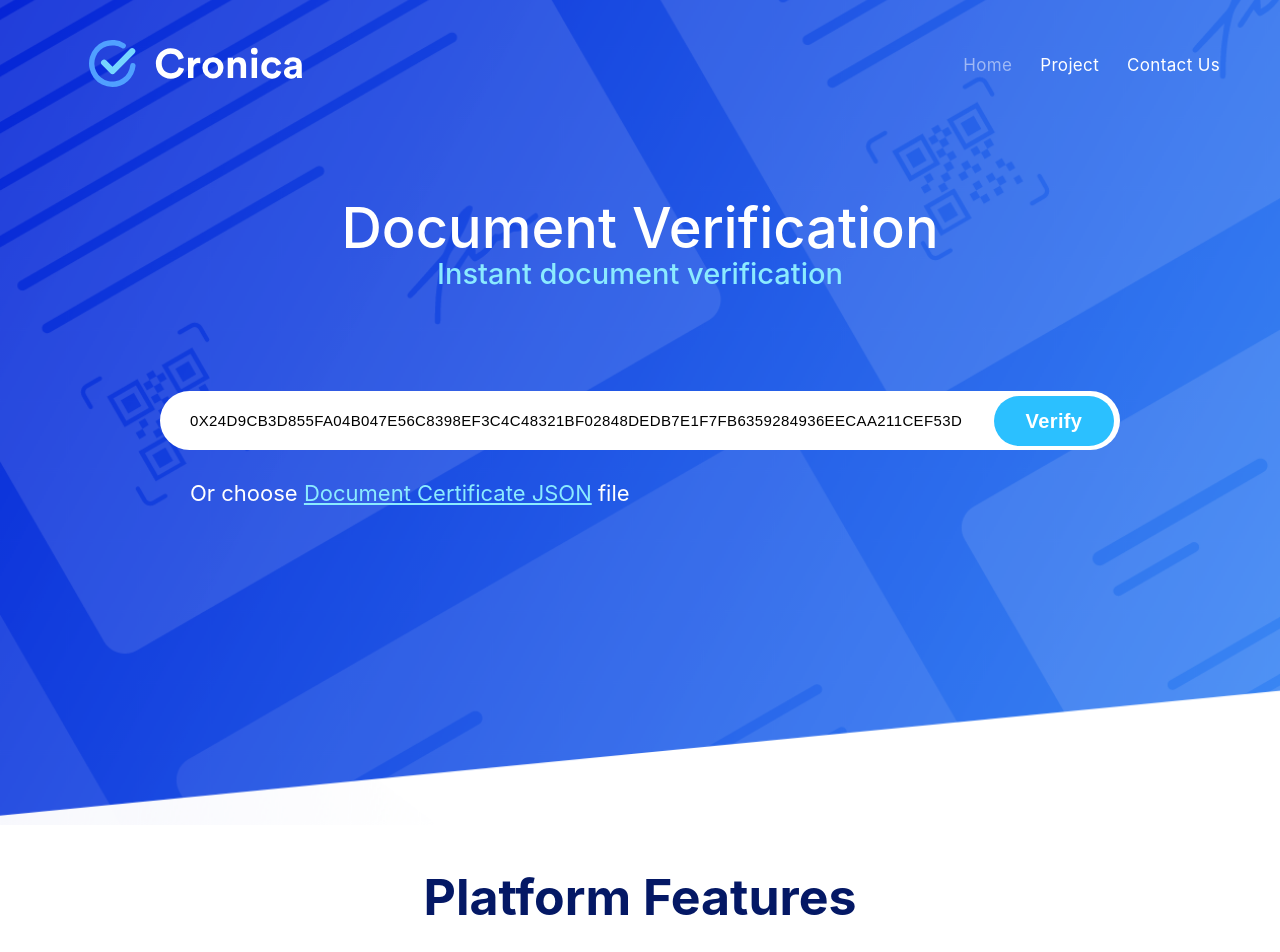
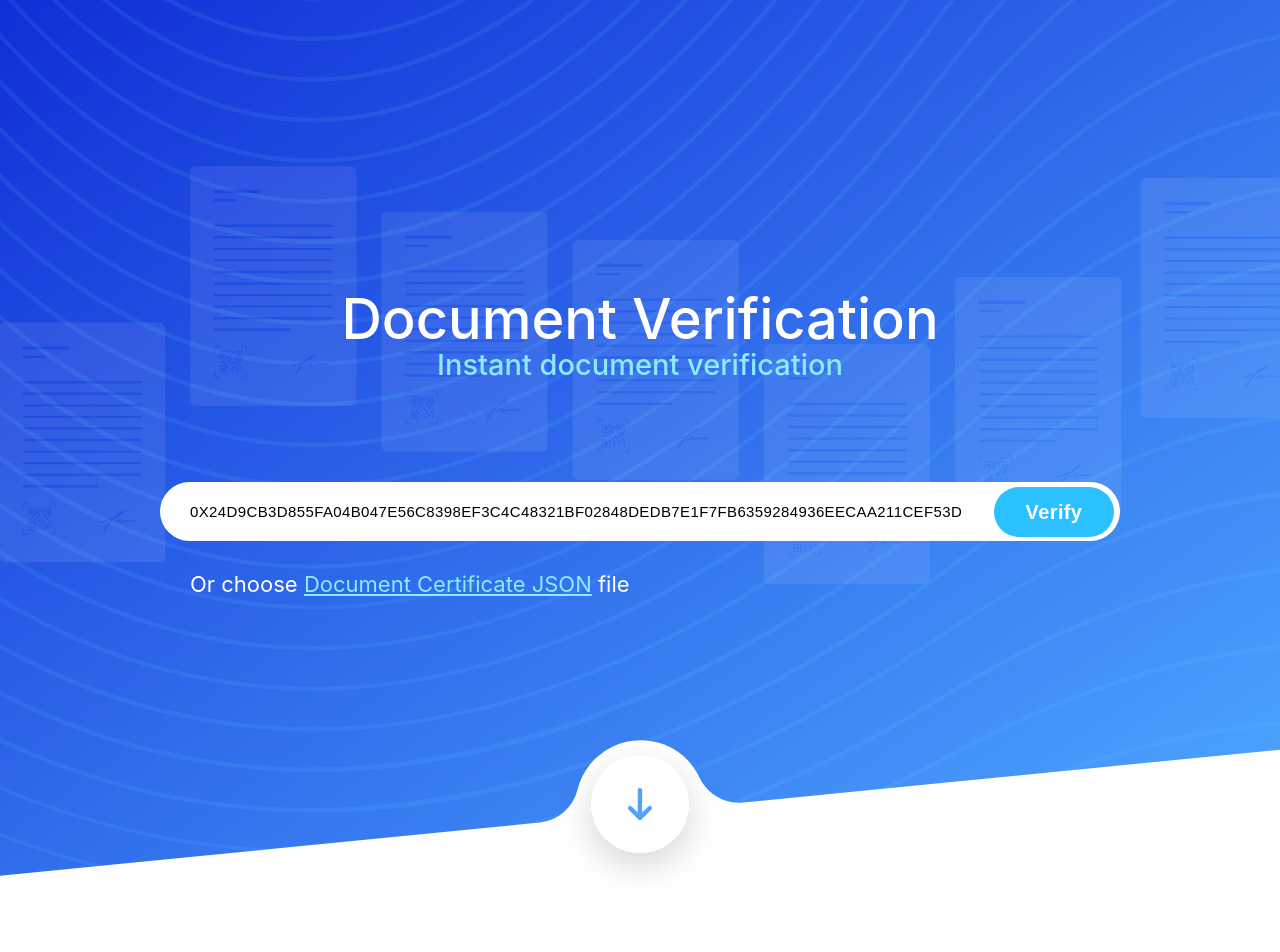
Before and after one commit to cronicaio/verifier-front, a React (Create React App) app: page /#/ in a window 1280 px wide. Shown: the top 952 px of the page. Built offline with nearby package versions, Linux system fonts and the light colour scheme.

Commit message:
update styles

```diff
--- a/src/pages/home/home.page.js
+++ b/src/pages/home/home.page.js
@@ -34,6 +34,7 @@ function Home({ match }) {
         <div className="Or-choose-Document textCenter">
           Or choose <Link to="/">Document Certificate JSON</Link> file
         </div>
+        <div className="PageHeaderArrow"></div>
       </header>
 
       <section  {...scrollHtmlAttributes}>
--- a/src/pages/home/home.page.scss
+++ b/src/pages/home/home.page.scss
@@ -1,11 +1,28 @@
 @media (min-width: 576px) {
   .HomePage {
     .PageHeader {
+      position: relative;
+
       height: 916px;
-      background-image: linear-gradient(225deg, #000ecc, #4ea7ff);
 
-      margin-top: -91px;
+      background-image: url(../../assets/icons/Verify/verify-header-bg.svg) !important;
+      background-position-y: top !important;
+
       padding-top: 91px;
+
+      &Arrow {
+        position: absolute;
+        bottom: 0px;
+        left: 50%;
+        margin-left: -100px;
+
+        width: 200px;
+        height: 200px;
+
+        background-image: url(../../assets/icons/Verify/Verify-scroll-down.svg);
+        background-position: center center;
+        background-size: contain;
+      }
 
       h1 {
         margin-top: 200px;
@@ -108,8 +125,26 @@
 @media (max-width: 575px) {
   .HomePage {
     .PageHeader {
+      position: relative;
       padding-top: 91px;
       height: 630px;
+
+      background-image: url(../../assets/icons/Verify/verify-header-bg.svg) !important;
+      background-position-y: top !important;
+
+      &Arrow {
+        position: absolute;
+        bottom: -10px;
+        left: 50%;
+        margin-left: -80px;
+
+        width: 160px;
+        height: 160px;
+
+        background-image: url(../../assets/icons/Verify/Verify-scroll-down.svg);
+        background-position: center center;
+        background-size: contain;
+      }
 
       h1 {
         font-size: 41px;
--- a/src/scss/_app.scss
+++ b/src/scss/_app.scss
@@ -1,7 +1,10 @@
 .App {
   .PageHeader {
     background-image: url('assets/pageHeader@2x.png');
+
+    background-position-x: center;
     background-position-y: bottom;
+
     background-repeat: no-repeat;
     background-size: cover;
 
```
